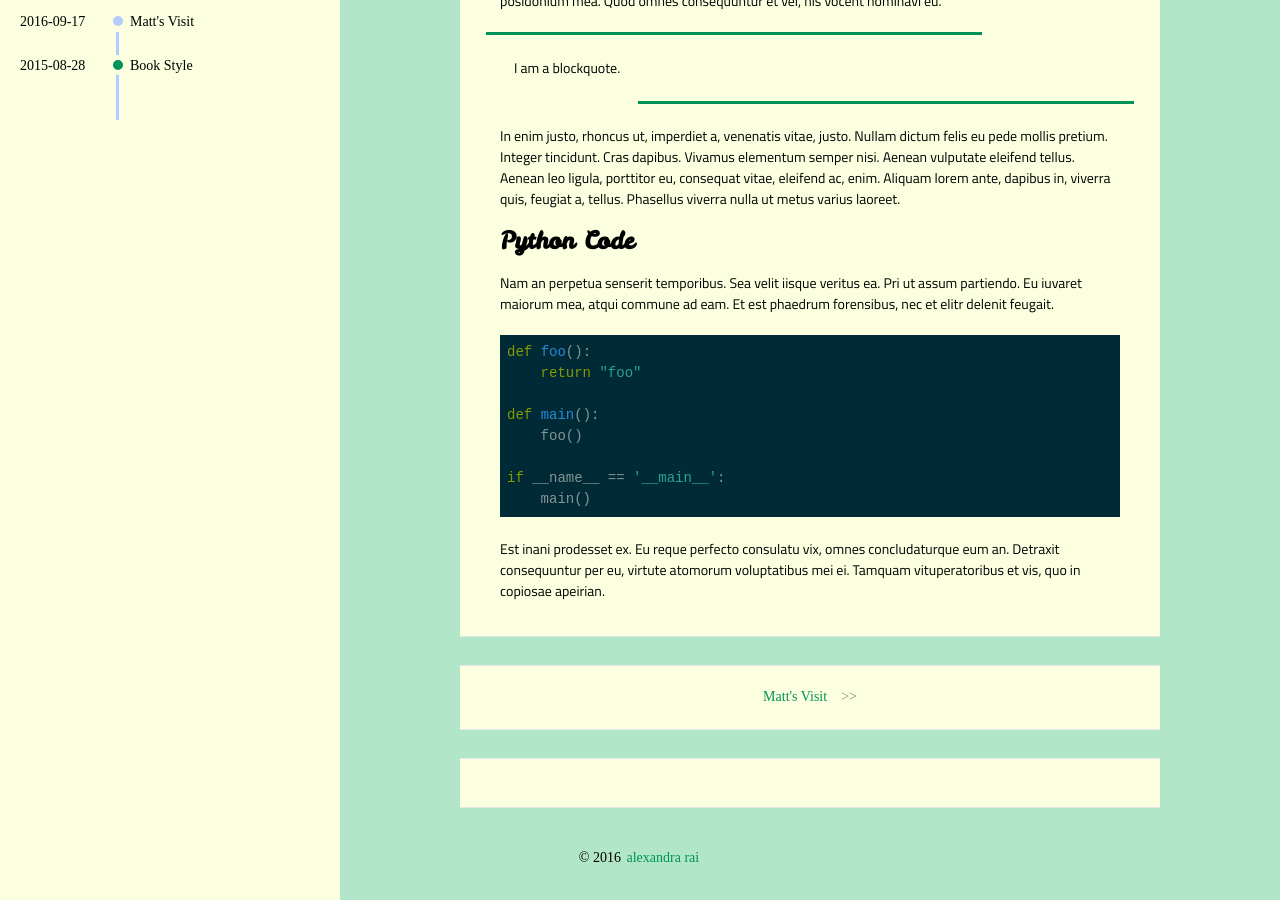
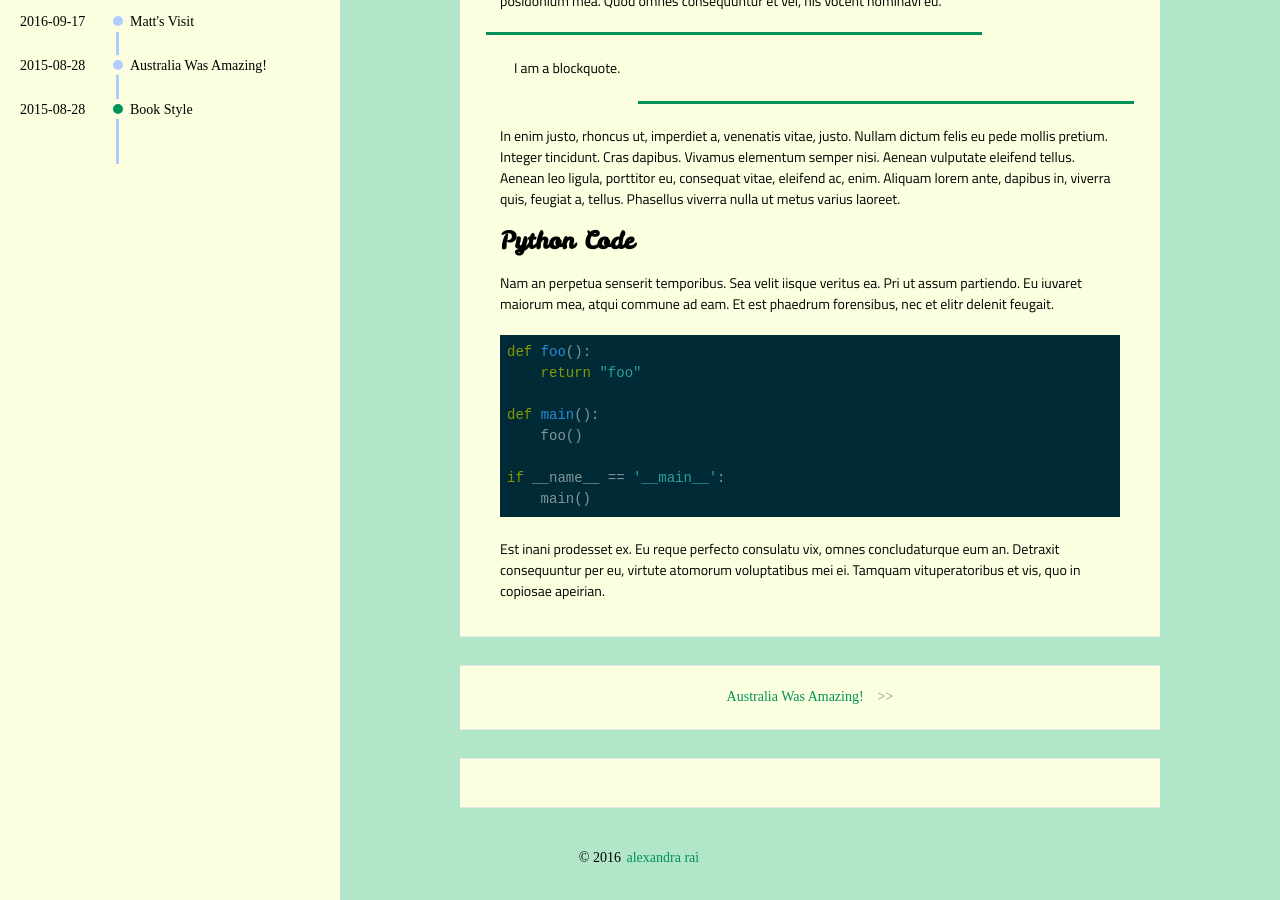
Before and after one commit to alexandrarai/alexandrarai.github.io, a Jekyll site: the page built from _posts/2015-08-28-book-style-doc.md, in a window 1280 px wide and 900 px high, scrolled down 1176 px. Built offline with Jekyll 4.4.1, drawn with Linux system fonts in a browser that asks for light colours; nearby versions of some CDN libraries; comment, search, counter and statistics services are not loaded; a file with an impossible date is left out.

```diff
--- a/_posts/2015-08-28-jekyll-theme-book.md
+++ b/_posts/2015-08-28-jekyll-theme-book.md
@@ -1,7 +1,7 @@
 ---
 layout: post
 title: Australia Was Amazing!
-date: {}
+date: 2015-08-28
 tags: english
 category: blog
 published: true
```
